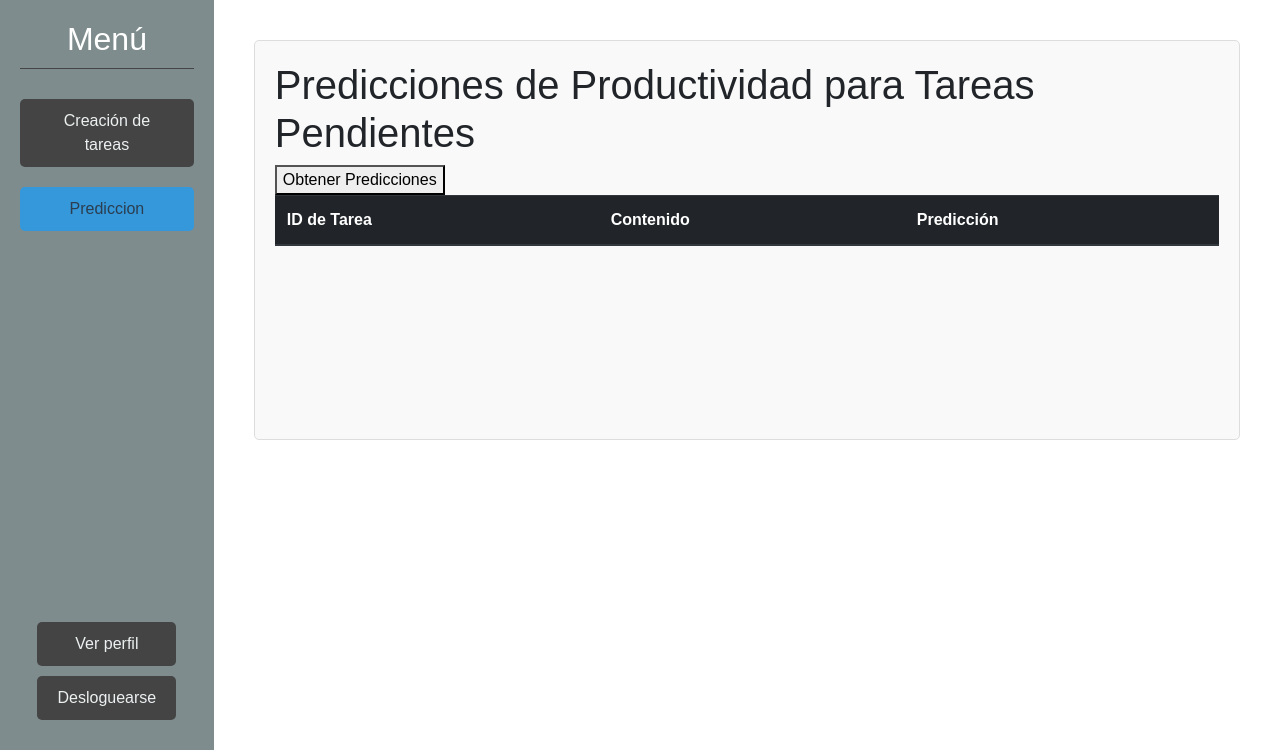
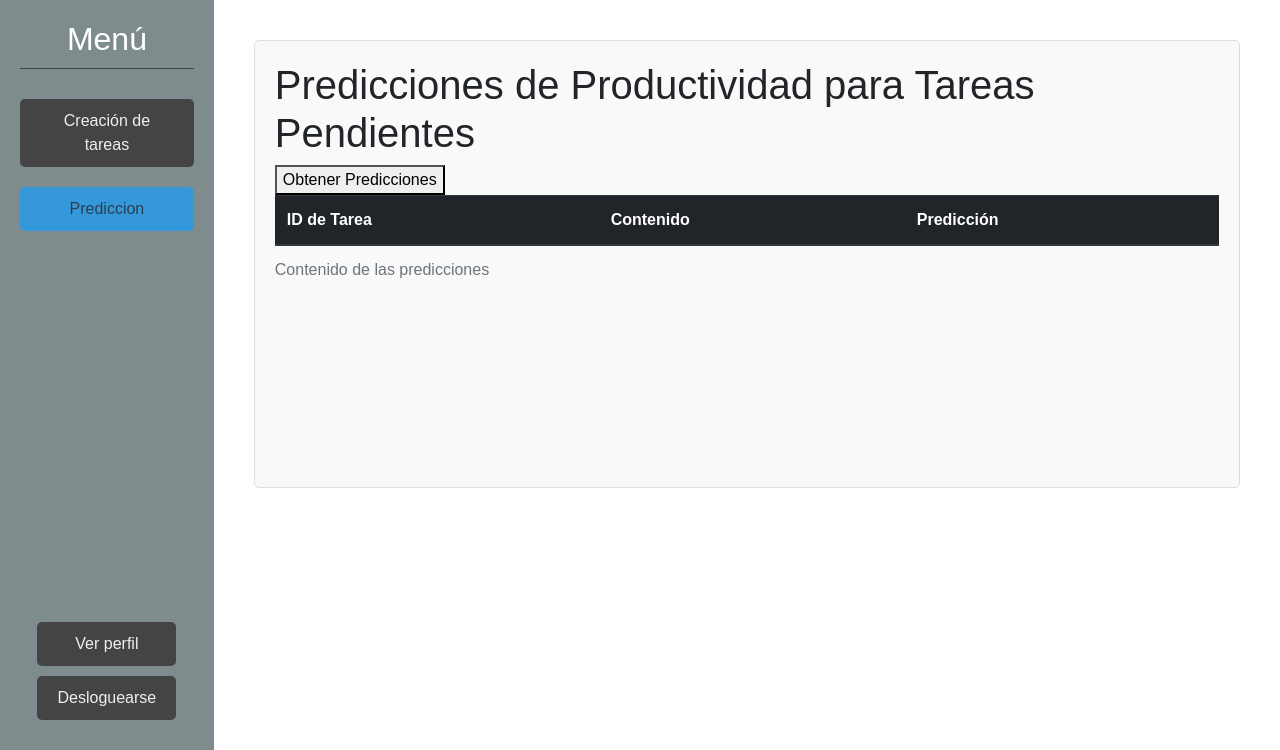
Before and after one commit to felixalfonsofernandez/Analisis-de-eficiencia, a Flask app: page /creacion_tareas in a window 1280 px wide, after a click on "Prediccion". Shown: the part 60-810 px from the top of the page. Run offline with Flask 3, Linux system fonts and the light colour scheme; lists and menus that the app fills with data are empty; a map, chart or similar area stays blank; some libraries are stand-ins or nearby versions.

Commit message:
nueva actualizacion

```diff
--- a/templates/creacion_tareas.html
+++ b/templates/creacion_tareas.html
@@ -255,6 +255,7 @@ display: none; /* Oculto por defecto */
 
         <!-- Tabla para mostrar las predicciones -->
         <table class="table table-striped table-hover">
+          <caption>Contenido de las predicciones</caption>
           <thead class="thead-dark">
               <tr>
                   <th>ID de Tarea</th>
```
